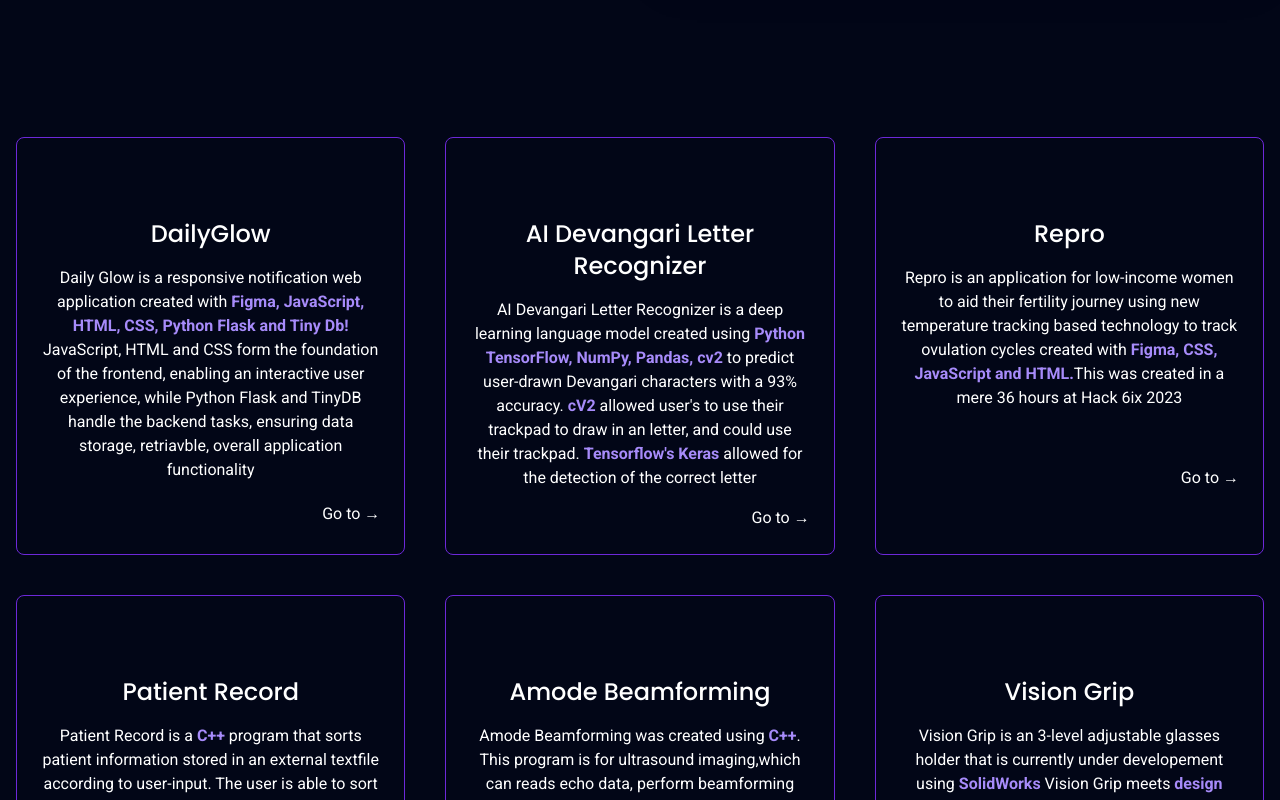
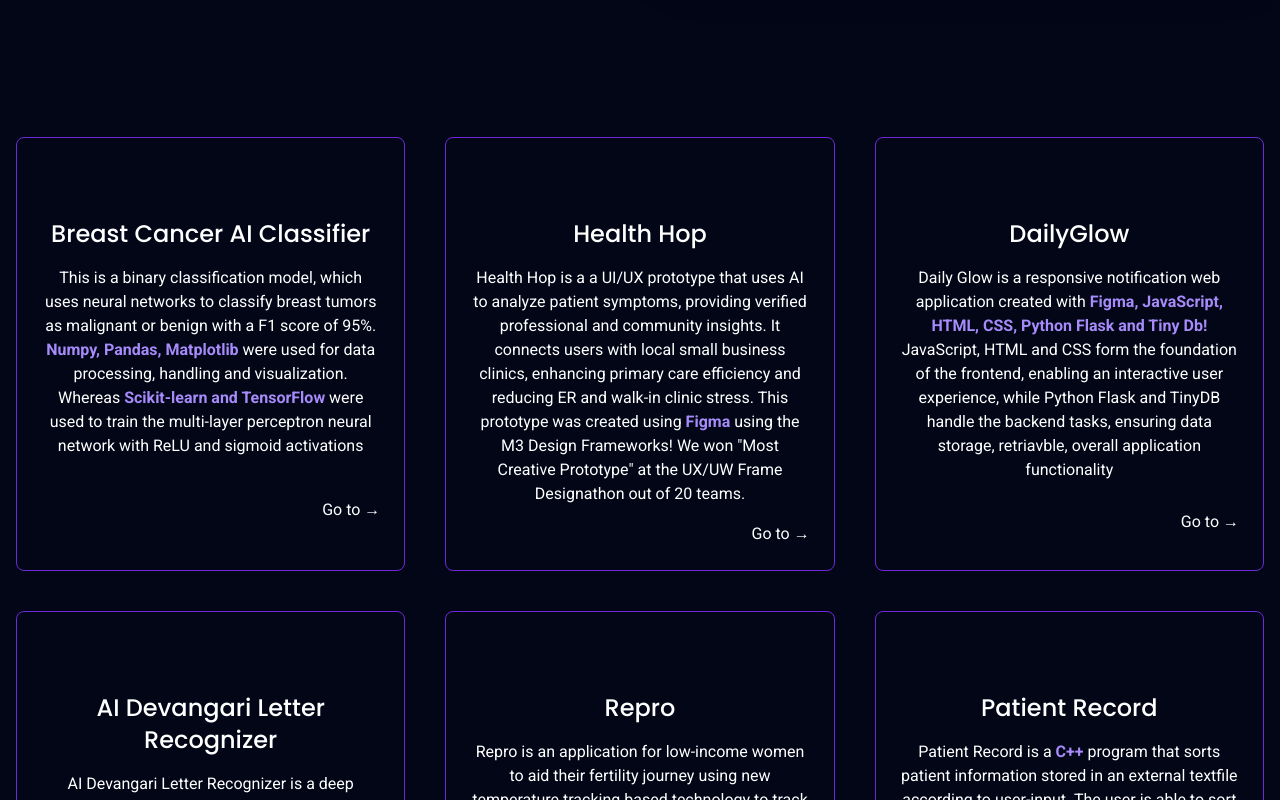
Before and after one commit to arnimashrestha/Portfolio, a SvelteKit app: page / in a window 1280 px wide. Shown: the part 860-1660 px from the top of the page. Built offline with nearby package versions, Linux system fonts and the light colour scheme.

Commit message:
Add existing project files prior to the push to Github.

```diff
--- a/src/components/Main.svelte
+++ b/src/components/Main.svelte
@@ -1,6 +1,14 @@
 <script>
   import Step from "./Step.svelte";
   let steps = [
+  {
+      name:'Breast Cancer AI Classifier',
+      href:'https://github.com/arnimashrestha/Breast-Tumor-Classification',
+  },
+  {
+      name:'Health Hop',
+      href:'https://www.figma.com/proto/5DHeQ0kE9Qyl5bUMFK0PWI/Health-Hop?node-id=25-1100&starting-point-node-id=2%3A4&t=uKeQFbQFNOTtMyPm-1'
+    },
     {
         name: "DailyGlow",
         href: "https://github.com/Breeze3250/DailyGlow"
@@ -29,7 +37,6 @@
         href: "https://github.com/arnimashrestha/Goostavo/tree/main"
 
     },
-    { name: "Peristaltic Pump Rotor" },
   ];
 </script>
 
@@ -80,7 +87,31 @@
 
   <section id="projects" class="py-20 lg:py-32 flex flex-col gap-24">
     <div class="grid grid-cols-1 lg:grid-cols-3 gap-12 lg:gap-10">
-      <Step step={steps[0]}>
+      <Step step= {steps[0]}>
+        <p>
+        This is a binary classification model, which uses neural networks to classify breast tumors as malignant or benign with a F1 score of 95%.
+        <strong
+            class="text-violet-400"> Numpy, Pandas, Matplotlib
+          </strong>
+          were used for data processing, handling and visualization. Whereas
+          <strong
+            class="text-violet-400"> Scikit-learn and TensorFlow
+          </strong>
+          were used to train the multi-layer perceptron neural network with ReLU and sigmoid activations
+
+        </p>
+      </Step>
+      <Step step={steps[1]}>
+
+        <p>
+          Health Hop is a a UI/UX prototype that uses AI to analyze patient symptoms, providing verified professional and community insights. It connects users with local small business clinics, enhancing primary care efficiency and reducing ER and walk-in clinic stress. This prototype was created using <strong
+            class="text-violet-400"
+            >Figma</strong
+          > using the M3 Design Frameworks! We won "Most Creative Prototype" at the UX/UW Frame Designathon out of 20 teams.
+        </p>
+      </Step>
+      <Step step={steps[2]}>
+
         <p>
           Daily Glow is a responsive notification web application created with <strong
             class="text-violet-400"
@@ -90,7 +121,7 @@
           backend tasks, ensuring data storage, retriavble, overall application functionality
         </p>
       </Step>
-      <Step step={steps[1]}>
+      <Step step={steps[3]}>
         <p>
           AI Devangari Letter Recognizer is a deep learning language model
           created using <strong class="text-violet-400"
@@ -104,7 +135,7 @@
           the detection of the correct letter
         </p>
       </Step>
-      <Step step={steps[2]}>
+      <Step step={steps[4]}>
         <p>
           Repro is an application for low-income women to aid their fertility
           journey using new temperature tracking based technology to track
@@ -113,7 +144,7 @@
           >This was created in a mere 36 hours at Hack 6ix 2023
         </p>
       </Step>
-      <Step step={steps[3]}>
+      <Step step={steps[5]}>
         <p>
           Patient Record is a <strong class="text-violet-400"
             >C++
@@ -123,7 +154,7 @@
           will receive the sorted information back in the terminal
         </p>
       </Step>
-      <Step step={steps[4]}>
+      <Step step={steps[6]}>
         <p>
           Amode Beamforming was created using <strong class="text-violet-400"
             >C++</strong
@@ -132,7 +163,12 @@
           Excel file for display
         </p>
       </Step>
-    <Step step= {steps[6]}>
+    <Step step= {steps[7]}>
+        <p> Hummingbird is an app that locates essential products for underprivileged communities in Waterloo. Hummingbird's initial design was created in <strong class="text-violet-400"> Figma</strong> and presented at the Smart Waterloo Region Innovation Fair and awared $2000
+        </p>
+
+    </Step>
+    <Step step= {steps[8]}>
         <p>
             Vision Grip is an 3-level adjustable glasses holder that is currently under developement using
             <strong class="text-violet-400"
@@ -141,16 +177,11 @@
              and has intuitive asymmetrical attachments
         </p>
     </Step>
-    <Step step= {steps[7]}>
+    <Step step= {steps[9]}>
         <p>
             Goostavo is a fun minature goose that was created using <strong class="text-violet-400">SolidWorks, Z-Suite and Solidworks Composer</strong >
             Goostavo consists of 5 unique parts. Its body piece consists a  <strong class="text-violet-400"> slot mechanism,</strong> that allows its wings to flap when its head is pulled up and down
         </p>
-    </Step>
-    <Step step= {steps[5]}>
-        <p> Hummingbird is an app that locates essential products for underprivileged communities in Waterloo. Hummingbird's initial design was created in <strong class="text-violet-400"> Figma</strong> and presented at the Smart Waterloo Region Innovation Fair and awared $2000
-        </p>
-
     </Step>
 
 
```
